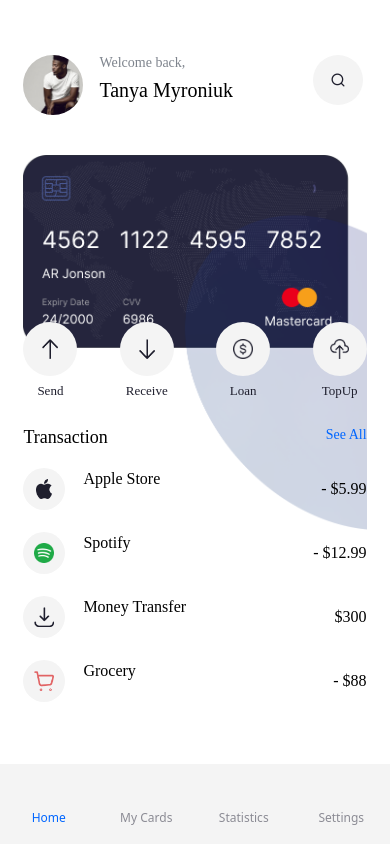
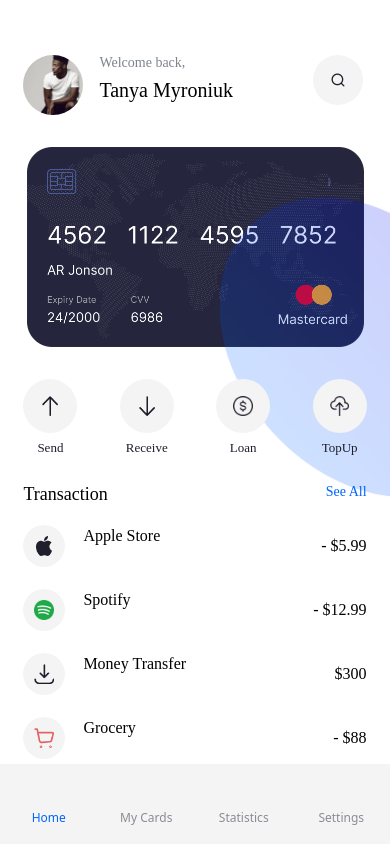
Before and after one commit to nourhanmahmoud112002/BankPick, a React Native app: screen /HomeWithBottomTab in a window 390 px wide. Built offline with nearby package versions, Linux system fonts and the light colour scheme; some icons are missing.

Commit message:
Enhance UI background

```diff
--- a/components/AppImageBackground.tsx
+++ b/components/AppImageBackground.tsx
@@ -1,8 +1,7 @@
 import React from 'react';
-import {ImageBackground, StyleSheet} from 'react-native';
+import {Image, ImageBackground, StyleSheet} from 'react-native';
 
 function AppImageBackground({
-  children,
   marginTop,
   image,
 }: any): React.JSX.Element {
@@ -11,8 +10,11 @@ function AppImageBackground({
       source={image || require('../assets/images/Card.png')}
       style={[styles.backgroundImage, {marginTop: marginTop}]}
       resizeMode="contain">
-      {/* Overlay UI goes here */}
-      {children}
+      <Image
+        source={require('../assets/images/Ellipse.png')}
+        style={styles.overlayImage}
+        resizeMode="cover"
+      />
     </ImageBackground>
   );
 }
@@ -21,8 +23,14 @@ export default AppImageBackground;
 const styles = StyleSheet.create({
   backgroundImage: {
     width: '100%',
-    height: 450,
-    justifyContent: 'center',
-    alignItems: 'center',
+    height: 200,
+    position:'relative',
+  },
+  overlayImage: {
+    position: 'absolute',
+    top: 50,
+    right: -25,
+    width: '50%',
+    height: 300,
   },
 });
--- a/components/Home/HomeCategorizeIcons.tsx
+++ b/components/Home/HomeCategorizeIcons.tsx
@@ -44,7 +44,7 @@ export default HomeCategorizeIcons;
 const styles = StyleSheet.create({
   container: {
     flexDirection: 'row',
-    marginTop: 62,
+    marginTop: 32,
     justifyContent: 'space-between', // OR 'space-evenly'
     alignItems: 'center',
   },
--- a/components/Home/HomeContent.tsx
+++ b/components/Home/HomeContent.tsx
@@ -5,19 +5,24 @@ import AppImageBackground from '../AppImageBackground';
 
 function HomeContent(): React.JSX.Element {
   return (
-    <AppImageBackground>
-      <View style={styles.homeCategorizeContainer}>
+    <View style={styles.container}>
+      <AppImageBackground />
+      <View style={styles.contentWrapper}>
         <HomeCategorizeIcons />
         <HomeTransactions />
       </View>
-    </AppImageBackground>
+    </View>
   );
 }
+
 export default HomeContent;
 
 const styles = StyleSheet.create({
-  homeCategorizeContainer: {
+  container: {
+    flex: 1,
+  },
+  contentWrapper: {
+    flex: 1,
     width: '100%',
-    paddingTop: 240,
   },
 });
--- a/components/Home/HomeTransactions.tsx
+++ b/components/Home/HomeTransactions.tsx
@@ -1,17 +1,17 @@
-import {ScrollView, StyleSheet, Text, View} from 'react-native';
+import {StyleSheet, Text, View, ScrollView} from 'react-native';
 import {AppColors} from '../../utils/AppColors';
 import HomeTransactionsList from './HomeTransactionsList';
 import SectionTitle from '../SectionTitle';
 import {useNavigation} from '@react-navigation/native';
-import { useTransactionsList } from '../../data/appData';
+import {useTransactionsList} from '../../data/appData';
 
 function HomeTransactions(): React.JSX.Element {
   const navigation = useNavigation();
   const TransactionsList = useTransactionsList();
+
   return (
-    <ScrollView>
-      <View style={styles.container}>
-        <View style={styles.titleconstainer}>
+    <ScrollView contentContainerStyle={styles.scrollContainer}>
+      <View style={styles.titleContainer}>
         <SectionTitle title="Transaction" />
         <Text
           style={styles.seeAllText}
@@ -22,17 +22,18 @@ function HomeTransactions(): React.JSX.Element {
         </Text>
       </View>
       <HomeTransactionsList data={TransactionsList} />
-      </View>
     </ScrollView>
   );
 }
 
 export default HomeTransactions;
+
 const styles = StyleSheet.create({
-  container: {
+  scrollContainer: {
+    paddingBottom: 20,
     marginTop: 28,
   },
-  titleconstainer: {
+  titleContainer: {
     justifyContent: 'space-between',
     flexDirection: 'row',
   },
--- a/components/Home/SendToSection.tsx
+++ b/components/Home/SendToSection.tsx
@@ -79,7 +79,7 @@ export default SendToSection;
 
 const styles = StyleSheet.create({
   container: {
-    marginTop: 400,
+    marginTop: 30,
     height: 140,
     justifyContent: 'center',
     borderRadius: 20,
--- a/components/MyCards/AddNewCardContent.tsx
+++ b/components/MyCards/AddNewCardContent.tsx
@@ -5,7 +5,8 @@ import InputField from '../Auth/InputFiled';
 
 function AddNewCardContent(): React.JSX.Element {
   return (
-    <AppImageBackground marginTop={32}>
+    <View>
+      <AppImageBackground marginTop={32} />
       <View style={styles.contentContainer}>
         <InputField
           label="Cardholder Name"
@@ -27,7 +28,7 @@ function AddNewCardContent(): React.JSX.Element {
           defaultValue="4562 1122 4595 7852"
         />
       </View>
-    </AppImageBackground>
+    </View>
   );
 }
 export default AddNewCardContent;
@@ -35,7 +36,7 @@ export default AddNewCardContent;
 const styles = StyleSheet.create({
   contentContainer: {
     width: '100%',
-    paddingTop: 290,
+    paddingTop: 30,
   },
   innerContainer: {
     flexDirection: 'row',
--- a/components/MyCards/CardsContent.tsx
+++ b/components/MyCards/CardsContent.tsx
@@ -4,19 +4,20 @@ import HomeTransactionsList from '../Home/HomeTransactionsList';
 
 import MonthySpendingLimit from './MonthlySpendingLimit';
 import AppImageBackground from '../AppImageBackground';
-import { useTransactionsList } from '../../data/appData';
+import {useTransactionsList} from '../../data/appData';
 
 function CardsContent(): React.JSX.Element {
-   const TransactionsList = useTransactionsList();
+  const TransactionsList = useTransactionsList();
   return (
-    <AppImageBackground  marginTop={32}>
+    <View>
+      <AppImageBackground marginTop={32} />
       <View style={styles.contentContainer}>
         <HomeTransactionsList
           data={TransactionsList.filter(item => item.id !== '3')}
         />
         <MonthySpendingLimit />
       </View>
-    </AppImageBackground>
+    </View>
   );
 }
 export default CardsContent;
@@ -24,6 +25,5 @@ export default CardsContent;
 const styles = StyleSheet.create({
   contentContainer: {
     width: '100%',
-    paddingTop: 330,
   },
 });
--- a/screens/Home/AllCardsScreen.tsx
+++ b/screens/Home/AllCardsScreen.tsx
@@ -5,11 +5,8 @@ import AppImageBackground from '../../components/AppImageBackground';
 
 import AppButton from '../../components/AppButton';
 import {useTheme} from '../../hooks/darkModeContext';
-import {useIcons} from '../../utils/AppIcons';
-
 function AllCardsScreen({navigation}: any): React.JSX.Element {
   const {isDarkMode} = useTheme();
-  const Icons = useIcons();
   const {width, height} = useWindowDimensions();
   return (
     <View
@@ -22,7 +19,7 @@ function AllCardsScreen({navigation}: any): React.JSX.Element {
         } as any,
       ]}>
       <AppBar title="All Cards" />
-      <AppImageBackground marginTop={32} image={Icons.allCards} />
+      <AppImageBackground marginTop={32}/>
       <View style={{marginTop: height * 0.06}}>
         <AppButton onPress={() => navigation.navigate('AddNewCard')}>
           Add New Card +
--- a/screens/Home/SendMoneyScreen.tsx
+++ b/screens/Home/SendMoneyScreen.tsx
@@ -22,11 +22,10 @@ function SendMoneyScreen(): React.JSX.Element {
           } as any,
         ]}>
         <AppBar title="Send Money" />
-        <AppImageBackground marginTop={32}>
-          <SendToSection />
-          <SendMoneySection />
-          <AppButton>Send Money</AppButton>
-        </AppImageBackground>
+        <AppImageBackground marginTop={32} />
+        <SendToSection />
+        <SendMoneySection />
+        <AppButton>Send Money</AppButton>
       </View>
     </ScrollView>
   );
```
Also changed, not shown: assets/images/Card.png, assets/images/Ellipse.png (added). Lines whose indentation alone changed are shown as unchanged.
